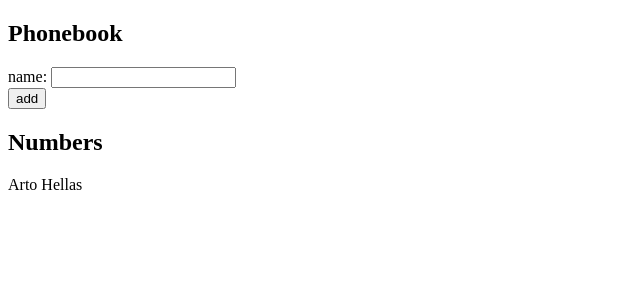
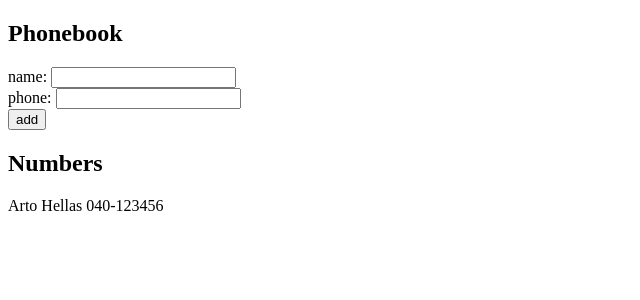
Before and after one commit to ovchinikov/part2, a React (Vite) app in the folder phonebook/: page / in a window 1280 px wide. Shown: the top 300 px of the page, without its empty margins (0-640 px from the left). Built offline with nearby package versions, Linux system fonts and the light colour scheme.

Commit message:
exercise 2.8 step3

```diff
--- a/phonebook/src/App.jsx
+++ b/phonebook/src/App.jsx
@@ -1,33 +1,50 @@
 import { useState } from "react";
 
 const App = () => {
-  const [persons, setPersons] = useState([{ name: "Arto Hellas" }]);
+  const [persons, setPersons] = useState([
+    { name: "Arto Hellas", phone: "040-123456" },
+  ]);
   const [newName, setNewName] = useState("");
+  const [phone, setPhone] = useState("");
 
   const handleNameChange = (event) => {
     console.log(event.target.value);
 
     setNewName(event.target.value);
   };
+  const handlePhoneChange = (event) => {
+    console.log(event.target.value);
+
+    setPhone(event.target.value);
+  };
 
   const addPerson = (e) => {
     e.preventDefault();
     const personObject = {
       name: newName,
+      phone: phone,
     };
     if (persons.find((person) => person.name === newName)) {
       alert(`${newName} is already added to phonebook`);
     } else {
       setPersons(persons.concat(personObject));
       setNewName("");
+      setPhone("");
     }
   };
+
+  // add phone number
+
   return (
     <div>
       <h2>Phonebook</h2>
       <form onSubmit={addPerson}>
         <div>
-          name: <input value={newName} onChange={handleNameChange} />
+          name:{" "}
+          <input type="text" value={newName} onChange={handleNameChange} />
+        </div>
+        <div>
+          phone: <input type="tel" value={phone} onChange={handlePhoneChange} />
         </div>
         <div>
           <button type="submit">add</button>
@@ -35,7 +52,9 @@ const App = () => {
       </form>
       <h2>Numbers</h2>
       {persons.map((person) => (
-        <p key={person.name}>{person.name}</p>
+        <p key={person.name}>
+          {person.name} {person.phone}
+        </p>
       ))}
     </div>
   );
```
